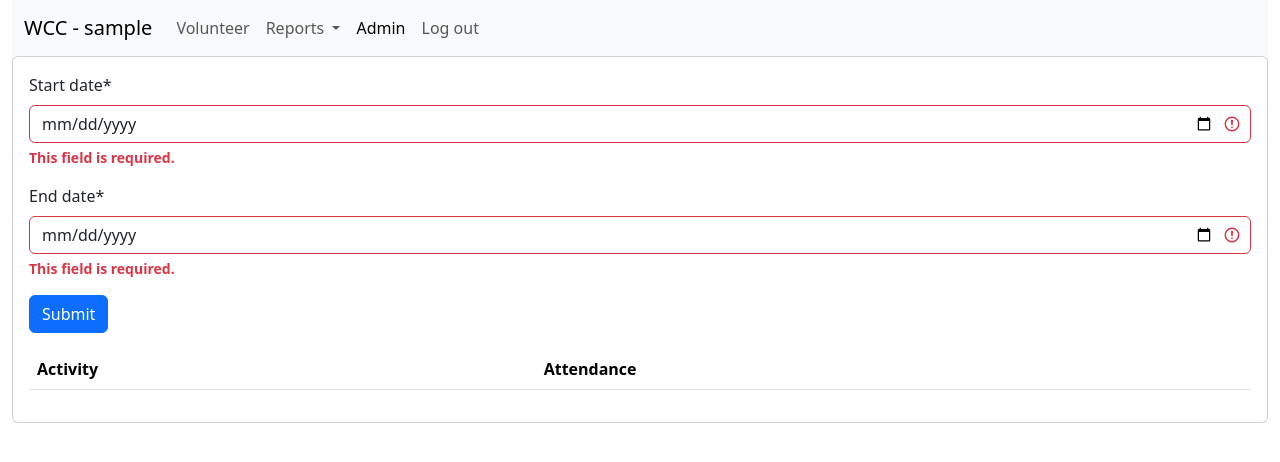
After one commit to dcfix/wcc.exmado, a Django app: page /checkin/rpt_timeframe_activity/ in a window 1280 px wide. The commit adds this page. Shown: the top 462 px of the page. Run offline with Django 3.2, Linux system fonts and the light colour scheme; a user stored in the database is signed in; tables that the repository leaves empty hold one stand-in row (values such as "Sample post"); lists and menus that the app fills with data are empty; some libraries are stand-ins or nearby versions.

Commit message:
added activity report

```diff
--- a/src/checkin/forms.py
+++ b/src/checkin/forms.py
@@ -1,6 +1,27 @@
+from datetime import datetime
+
 from django import forms
+from django.urls import reverse_lazy
+from crispy_forms.helper import FormHelper
+from crispy_forms.layout import Submit
 
 
 class CheckInForm(forms.Form):
     number_in_group = forms.IntegerField(help_text="How many people are in your party?")
     event_id = forms.IntegerField()
+
+
+class ReportVolunteerTimeframe(forms.Form):
+
+    def __init__(self, *args, **kwargs):
+        super().__init__(*args, **kwargs)
+        self.helper = FormHelper(self)
+        self.helper.form_action = reverse_lazy('rpt_timeframe_activity')
+        self.helper.form_method = "post"
+        self.helper.add_input(Submit('submit', 'Submit'))
+
+    start_date = forms.DateField(widget=forms.DateInput(format='%m/%d/%Y',
+                                                            attrs={'type': 'date', 'max': datetime.now().date()}))
+
+    end_date = forms.DateField(widget=forms.DateInput(format='%m/%d/%Y',
+                                                          attrs={'type': 'date', 'max': datetime.now().date()}))
--- /dev/null
+++ b/src/checkin/templates/rpt_timeframe_activity.html
@@ -0,0 +1,25 @@
+{% extends "home.html" %}
+{% load crispy_forms_tags %}
+
+{% block content %}
+<div class="row align-items-start">
+    <div class="col">
+        <div class="card">
+            <div class="card-body">
+                {% crispy form %}
+                <div class="card-text">
+                    <table class="table">
+                        <tr><th>Activity</th><th>Attendance</th></tr>
+                    {% for entry in entries %}
+                        <tr><td>{{ entry.event__desc }}</td>
+                            <td>{{ entry.total_attendance }}</td>
+                    {% endfor %}
+                    </table>
+                </div>
+            </div>
+        </div>
+    </div> <!-- col -->
+</div>
+
+
+{% endblock %}
--- a/src/checkin/urls.py
+++ b/src/checkin/urls.py
@@ -4,5 +4,6 @@ from . import views
 urlpatterns = [
     path('', views.pick_category, name="checkin-category"),
     path('event/<int:category_id>', views.pick_event, name="checkin-event"),
-    path('checkin/<int:event_id>', views.checkin_final, name="checkin")
+    path('checkin/<int:event_id>', views.checkin_final, name="checkin"),
+    path('rpt_timeframe_activity/', views.rpt_timeframe_activity, name="rpt_timeframe_activity"),
 ]
--- a/src/checkin/views.py
+++ b/src/checkin/views.py
@@ -1,10 +1,14 @@
+import datetime
+
 from django.http import HttpResponseRedirect
+from django.contrib import messages
+from django.contrib.auth.decorators import login_required
+from django.core.exceptions import PermissionDenied
+from django.db.models import Sum
 from django.shortcuts import render
-from django.contrib import messages
 
 from .models import Category, Event, CheckIn
-from .forms import CheckInForm
-
+from .forms import CheckInForm, ReportVolunteerTimeframe
 # Create your views here.
 
 
@@ -34,10 +38,7 @@ def checkin_final(request, event_id=2):
     """ finish the checkin and save it to the database"""
     if request.method == "POST":
         form = CheckInForm(request.POST)
-        print(request.POST)
-        print("POSTED:w")
         if form.is_valid():
-            print("it's valid!")
             new_checkin = CheckIn()
             new_checkin.event_id = form.cleaned_data["event_id"]
             new_checkin.number_in_group = form.cleaned_data["number_in_group"]
@@ -50,8 +51,6 @@ def checkin_final(request, event_id=2):
             msg = f" {new_checkin.number_in_group} {phrase} been checked in for { new_checkin.event.desc } "
             messages.add_message(request, messages.SUCCESS, msg)
 
-
-
         return HttpResponseRedirect("/checkin/")
     else:
 
@@ -60,3 +59,38 @@ def checkin_final(request, event_id=2):
                    'event_id': my_event.id}
 
         return render(request, 'checkin.html', context=context)
+
+
+@login_required
+def rpt_timeframe_activity(request):
+    # must be staff to view the report
+
+    if not request.user.is_staff:
+        raise PermissionDenied
+    # given a time frame, give the cumulative hours/miles per volunteer
+    form = ReportVolunteerTimeframe(request.POST)
+    if request.method == "POST":
+        # we need to grab the start and end dates for this report
+
+        form = ReportVolunteerTimeframe(request.POST)
+
+        # Check to see if the form is valid:
+        if form.is_valid():
+            # we need to save the new data
+            start_date = form.cleaned_data["start_date"]
+            end_date = form.cleaned_data["end_date"]
+    else:
+
+        start_date = datetime.date.today() - datetime.timedelta(days=7)
+        end_date = datetime.date.today() + datetime.timedelta(days=1)
+        form.start_date = start_date
+        form.end_date = end_date
+
+    entries = CheckIn.objects.filter(created_date__range=[start_date, end_date])\
+        .values('event__desc', )\
+        .order_by('event__desc')\
+        .annotate(total_attendance=Sum('number_in_group'))
+
+    context = {"form": form,
+               "entries": entries}
+    return render(request, 'rpt_timeframe_activity.html', context)
--- a/src/templates/home.html
+++ b/src/templates/home.html
@@ -16,9 +16,15 @@
           <a class="nav-link" href="{% url 'log-hours' %}">Volunteer</a>
         </li>
         {% if user.is_staff %}
-        <li class="nav-item">
-          <a class="nav-link active" aria-current="page" href="{% url 'rpt_timeframe' %}#">Reports</a>
-        </li>
+            <li class="nav-item dropdown">
+                <a class="nav-link dropdown-toggle" href="#" id="navbarDropdown" role="button"
+                   data-bs-toggle="dropdown" aria-expanded="false">
+            Reports </a>
+              <ul class="dropdown-menu" aria-labelledby="navbarDropdown">
+                <li><a class="dropdown-item" href="{% url 'rpt_timeframe' %}">Volunteer Report</a></li>
+                <li><a class="dropdown-item" href="{% url 'rpt_timeframe_activity' %}">Activity Report</a></li>
+              </ul>
+            </li>
         {% endif %}
         {% if user.is_superuser %}
         <li class="nav-item">
```
Also changed, not shown: src/volunteer/views.py (+4 -3 lines), src/checkin/models.py (line endings or trailing spaces).
